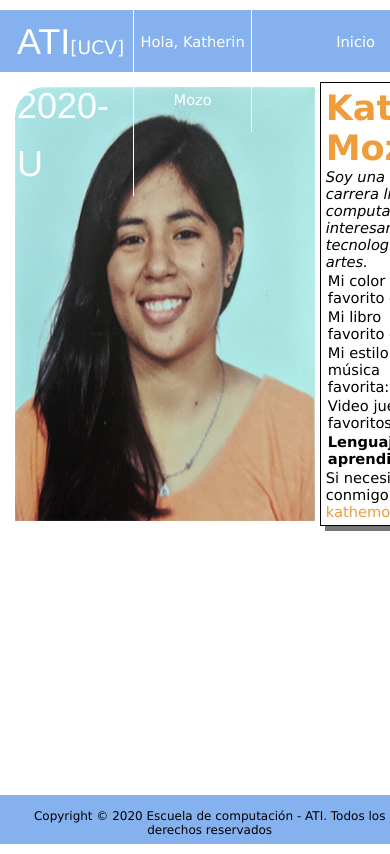
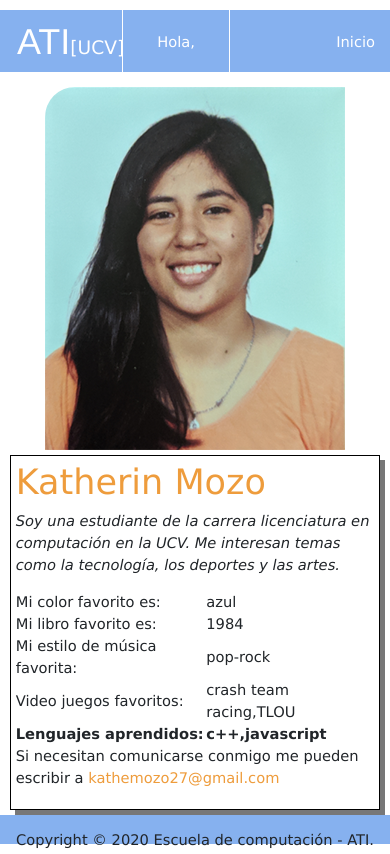
Before and after one commit to ATI1-UCV/ati_2020_U, a PHP site: page /25872491/perfil.html in a window 390 px wide; the page is wider, and only the part inside the window is pictured. Run offline with PHP 8.4, Linux system fonts and the light colour scheme.

Commit message:
img e info responsive

```diff
--- a/25872491/perfil.css
+++ b/25872491/perfil.css
@@ -1,7 +1,3 @@
-.perfil{
-	display: flex;
-}
-
 #img-perfil{
 	border-top-left-radius: 30px;
 	margin: 5px;
@@ -10,7 +6,6 @@
 .descripcion{
 	border: 1px solid #000;
 	box-shadow: 5px 5px #777;
-	margin-left:auto;
 	padding: 5px;
 }
 
--- a/25872491/perfil.html
+++ b/25872491/perfil.html
@@ -4,6 +4,8 @@
 	    <meta http-equiv="Content-Type" content="text/html; charset=UTF-8"/>
 		<meta charset="UTF-8">
 		<link rel="icon" href="http://www.ciens.ucv.ve/portalasig2/favicon.ico" type="image/x-icon">
+		<link rel="stylesheet" href="https://cdn.jsdelivr.net/npm/bootstrap@4.6.0/dist/css/bootstrap.min.css" integrity="sha384-B0vP5xmATw1+K9KRQjQERJvTumQW0nPEzvF6L/Z6nronJ3oUOFUFpCjEUQouq2+l" crossorigin="anonymous">
+		<!-- <link href="https://cdn.jsdelivr.net/npm/bootstrap@5.0.1/dist/css/bootstrap.min.css" rel="stylesheet" integrity="sha384-+0n0xVW2eSR5OomGNYDnhzAbDsOXxcvSN1TPprVMTNDbiYZCxYbOOl7+AMvyTG2x" crossorigin="anonymous"> -->
 		<link rel="stylesheet" href="../css/style.css"  type="text/css">
 		<link rel="stylesheet" href="perfil.css"  type="text/css">
 		<script src="config.json"></script>
@@ -22,9 +24,12 @@
 	    </header>
 	    <section>
 
-			 <div class="perfil">
-				<img id="img-perfil">
-				<div class="descripcion">
+			 <div class="container perfil">
+				 <div class="row">
+					 <div class="col-xs-12 col-md-6">
+						 <img id="img-perfil" class="mx-auto d-block">
+					 </div>
+					 <div class="col-xs-12 col-md-6 descripcion">
 						<h1 id="nombre-perfil"></h1>
 
 						<p id="desc-perfil"></p>
@@ -35,8 +40,14 @@
 					</div>
 				 </div>
 
+
+			</div>
+
 	    </section>
-		<footer></footer>
+		<footer><div class="footer"></div></footer>
+		<!-- <script src="https://cdn.jsdelivr.net/npm/bootstrap@5.0.1/dist/js/bootstrap.bundle.min.js" integrity="sha384-gtEjrD/SeCtmISkJkNUaaKMoLD0//ElJ19smozuHV6z3Iehds+3Ulb9Bn9Plx0x4" crossorigin="anonymous"></script> -->
+		<script src="https://code.jquery.com/jquery-3.5.1.slim.min.js" integrity="sha384-DfXdz2htPH0lsSSs5nCTpuj/zy4C+OGpamoFVy38MVBnE+IbbVYUew+OrCXaRkfj" crossorigin="anonymous"></script>
+<script src="https://cdn.jsdelivr.net/npm/bootstrap@4.6.0/dist/js/bootstrap.bundle.min.js" integrity="sha384-Piv4xVNRyMGpqkS2by6br4gNJ7DXjqk09RmUpJ8jgGtD7zP9yug3goQfGII0yAns" crossorigin="anonymous"></script>
 <script src="https://code.jquery.com/jquery-3.6.0.js" integrity="sha256-H+K7U5CnXl1h5ywQfKtSj8PCmoN9aaq30gDh27Xc0jk=" crossorigin="anonymous"></script>
 	    <script src="perfil.js"></script>
 	</body>
--- a/25872491/perfil.js
+++ b/25872491/perfil.js
@@ -8,7 +8,7 @@
 const descPerfil = $('#desc-perfil')
 const tablaPerfil = $('#tabla-perfil')
 const contactoPerfil = $('#contacto-perfil')
-const footer = $('footer')
+const footer = $('.footer')
 
 let infoTabla = [
 	[config.color,perfil.color],
@@ -56,4 +56,4 @@
 textContacto = config.email.replace('[email]', textContacto)
 contactoPerfil.html(textContacto)
 
-footer.text(config.copyRight)
+footer.html(`<p>${config.copyRight}</p>`)
```
Lines whose indentation alone changed are shown as unchanged.
